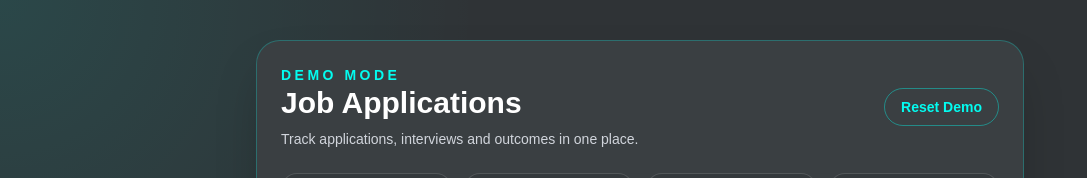
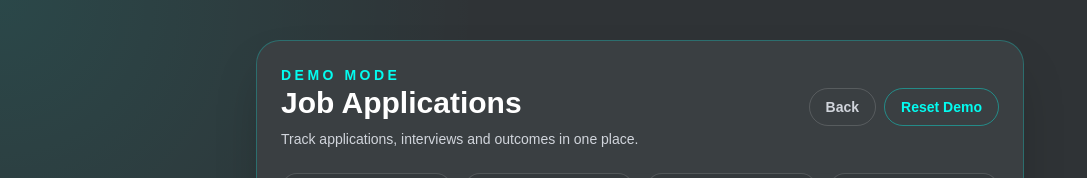
Before and after one commit to CrazyNikkii/job-tracker, a React (Vite) app in the folder client/: page / in a window 1280 px wide. Both pictures are taken after a click on the button "View Demo". Shown: the top 178 px of the page, without its empty margins (0-1087 px from the left). Built offline with nearby package versions, Linux system fonts and the light colour scheme; a web font is replaced by a local one.

Commit message:
Added back navigation from demo

```diff
--- a/client/src/App.tsx
+++ b/client/src/App.tsx
@@ -7,7 +7,7 @@ export default function App() {
   const [view, setView] = useState<AppView>("landing");
 
   if (view === "demo") {
-    return <DemoDashboard />;
+    return <DemoDashboard onBackToLanding={() => setView("landing")} />;
   }
 
   return (
--- a/client/src/components/DemoDashboard.tsx
+++ b/client/src/components/DemoDashboard.tsx
@@ -9,7 +9,11 @@ const LOCAL_STORAGE_KEY = "job-tracker-demo-jobs";
 
 type StatusFilter = "All" | JobStatus;
 
-export default function DemoDashboard() {
+interface DemoDashboardProps {
+  onBackToLanding: () => void;
+}
+
+export default function DemoDashboard({ onBackToLanding }: DemoDashboardProps) {
   const [jobs, setJobs] = useState<JobApplication[]>(() => {
     const savedJobs = localStorage.getItem(LOCAL_STORAGE_KEY);
 
@@ -104,12 +108,21 @@ export default function DemoDashboard() {
             </p>
           </div>
 
+          <div className="flex flex-wrap gap-2">
+            <button
+              onClick={onBackToLanding}
+              className="rounded-full border border-white/15 px-4 py-2 text-sm font-semibold text-gray-300 transition-colors hover:border-[#03fcf0] hover:text-[#03fcf0]"
+            >
+              Back
+            </button>
+
             <button
               onClick={resetDemo}
               className="rounded-full border border-[#03fcf0]/40 px-4 py-2 text-sm font-semibold text-[#03fcf0] transition-colors hover:bg-[#03fcf0] hover:text-[#2f3336]"
             >
               Reset Demo
             </button>
+          </div>
         </div>
 
         <DashboardStats jobs={jobs} />
```
Lines whose indentation alone changed are shown as unchanged.
